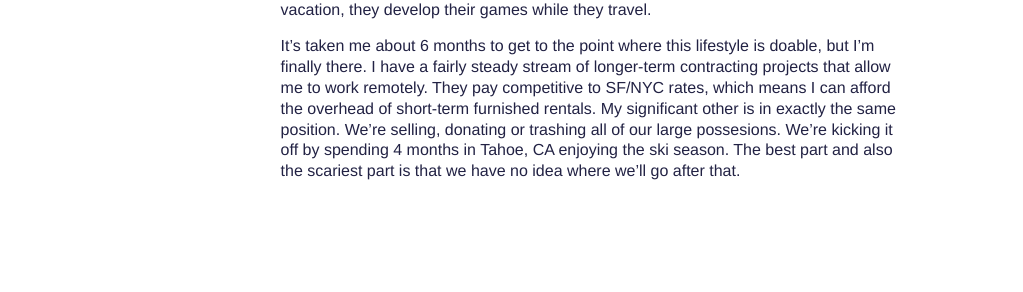
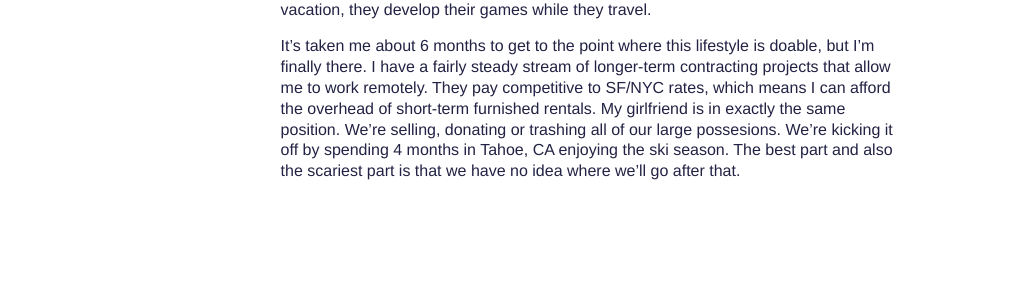
Before and after one commit to TimothyFitz/timothyfitz.github.com, a Jekyll site: the page built from _posts/2012-12-10-reprioritization.md, in a window 1280 px wide. Shown: the part 464-756 px from the top of the page, without its empty margins (128-1151 px from the left). Built offline with Jekyll 4.4.1, drawn with Linux system fonts in a browser that asks for light colours; nearby versions of some CDN libraries; comment, search, counter and statistics services are not loaded.

Commit message:
Copy fix.

```diff
--- a/_posts/2012-12-10-reprioritization.md
+++ b/_posts/2012-12-10-reprioritization.md
@@ -12,4 +12,4 @@ When I was in a startup it was straightforward to evaluate what to work on: will
 
 For years now I've been envious of the lifestyle that [Colin and Sarah Northway](http://colinnorthway.com) have lived. They're both independent game developers who move every 3 months. They maintain this lifestyle by doing short-term furnished rentals (think airbnb/vrbo). It's not a vacation, they develop their games while they travel.
 
-It's taken me about 6 months to get to the point where this lifestyle is doable, but I'm finally there. I have a fairly steady stream of longer-term contracting projects that allow me to work remotely. They pay competitive to SF/NYC rates, which means I can afford the overhead of short-term furnished rentals. My significant other is in exactly the same position. We're selling, donating or trashing all of our large possesions. We're kicking it off by spending 4 months in Tahoe, CA enjoying the ski season. The best part and also the scariest part is that we have no idea where we'll go after that.
+It's taken me about 6 months to get to the point where this lifestyle is doable, but I'm finally there. I have a fairly steady stream of longer-term contracting projects that allow me to work remotely. They pay competitive to SF/NYC rates, which means I can afford the overhead of short-term furnished rentals. My girlfriend is in exactly the same position. We're selling, donating or trashing all of our large possesions. We're kicking it off by spending 4 months in Tahoe, CA enjoying the ski season. The best part and also the scariest part is that we have no idea where we'll go after that.
```
